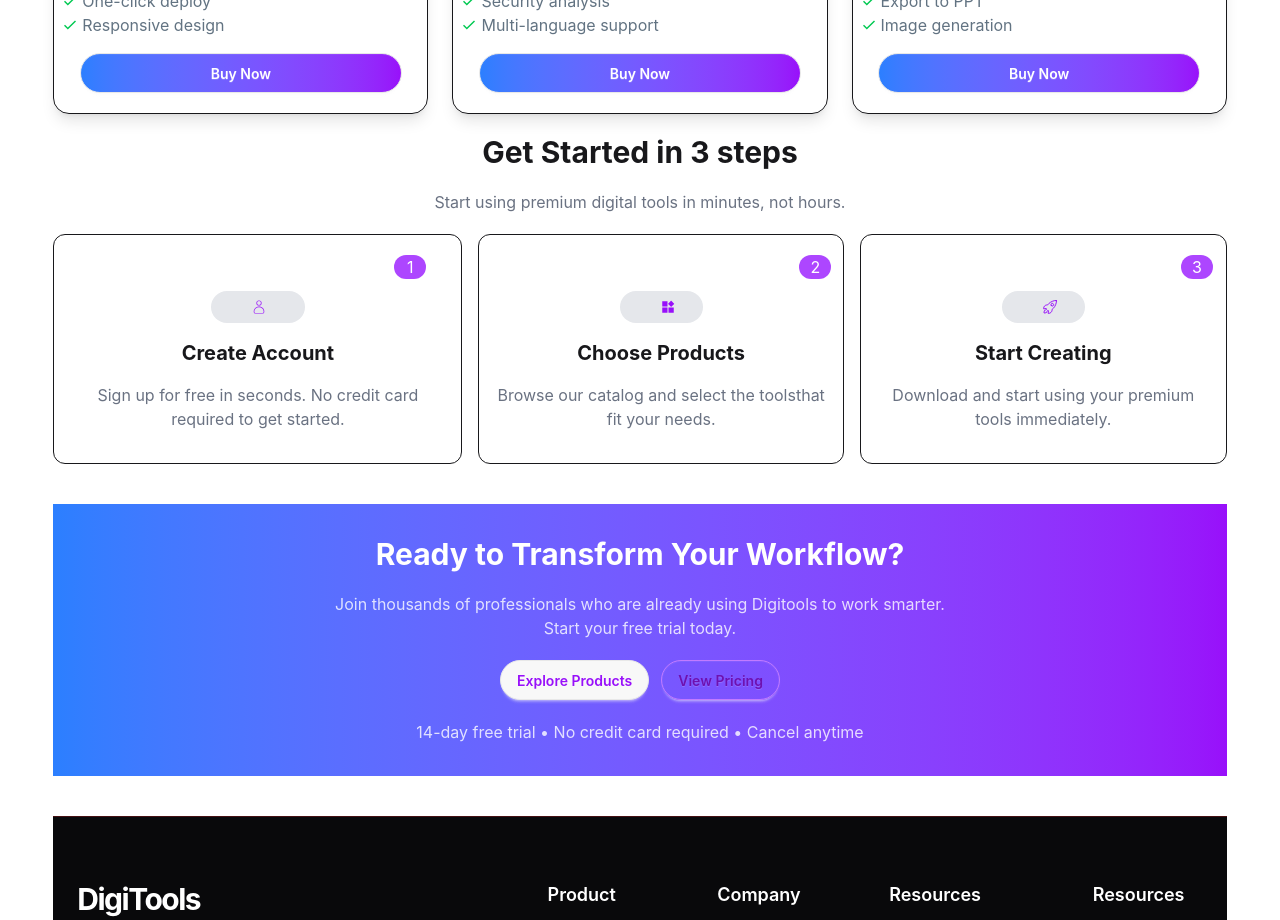
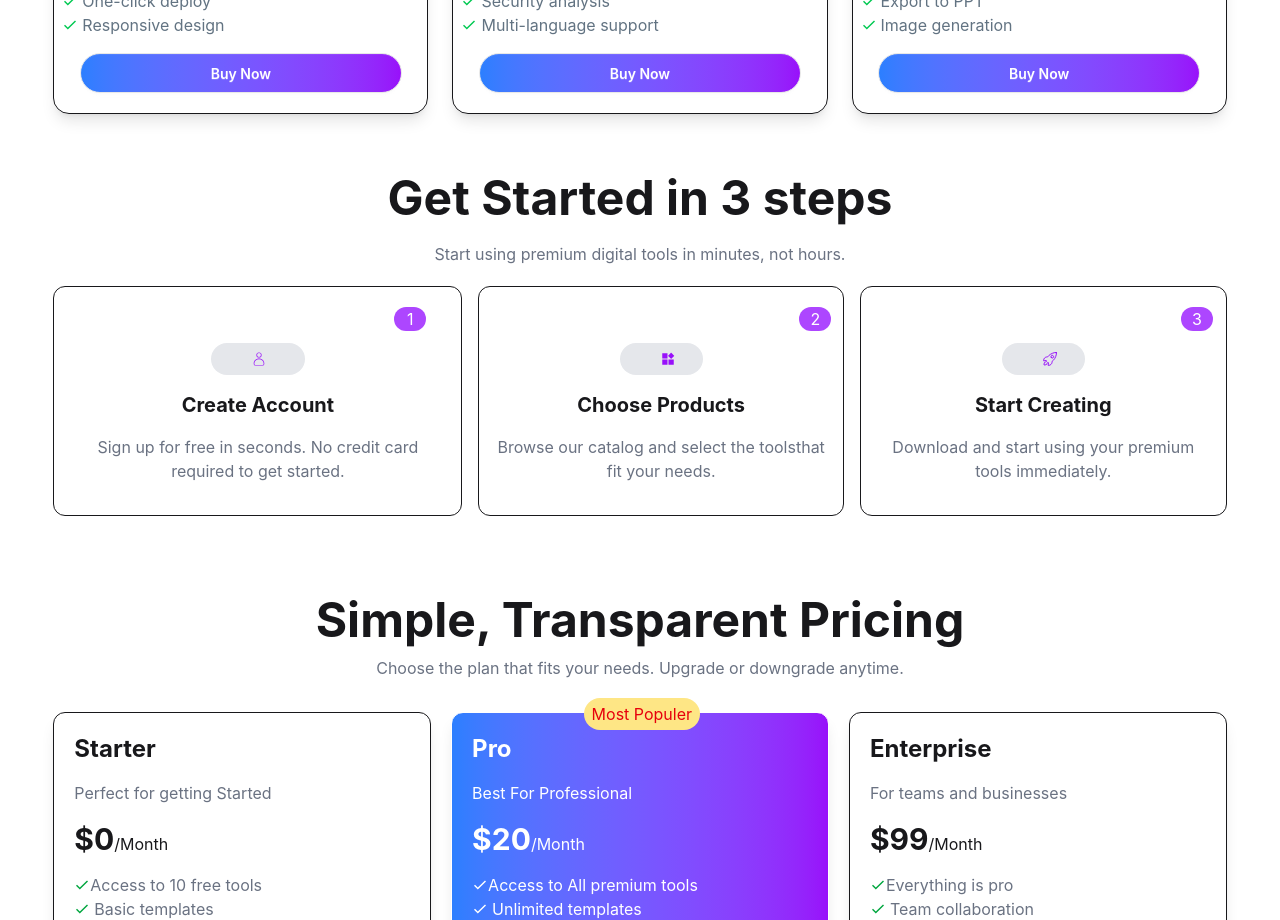
Before and after one commit to Tanvirr0777/assignment-6, a React (Vite) app: page / in a window 1280 px wide. Shown: the part 1880-2800 px from the top of the page. Built offline with nearby package versions, Linux system fonts and the light colour scheme.

Commit message:
price-section

```diff
--- a/src/App.jsx
+++ b/src/App.jsx
@@ -1,3 +1,4 @@
+import { useState } from 'react'
 import './App.css'
 import Banner from './component/Banner/Banner'
 import Footer from './component/Footer/Footer'
@@ -5,23 +6,34 @@ import Homepage from './component/Homepage/Homepage'
 import Navbar from './component/Navbar/Navbar'
 
 
-const getDigiData = async () =>{
+    const getDigiData = async () =>{
       const res = await fetch("/public/loadData.json");
 
       return res.json();
-}
+   }
 
-const digiPromise = getDigiData();
+    const digiPromise = getDigiData();
+
+
 
 
 function App() {
 
+      const [carts,setCarts] = useState([]);
+
   return (
     <div className='w-11/12 mx-auto'>
-          <Navbar />
+
+          <Navbar
+            carts={carts}
+            />
+
           <Banner />
 
-          <Homepage digiPromise={digiPromise} />
+          <Homepage digiPromise={digiPromise}
+                    carts={carts}
+                    setCarts={setCarts}
+           />
 
 
 
--- a/src/component/Homepage/Avlpro.jsx
+++ b/src/component/Homepage/Avlpro.jsx
@@ -1,11 +1,16 @@
 import React from 'react';
 import Caed from './Caed';
+import Workflow from '../Workflow';
+import Step from '../Step';
+import Simple from './Simple';
 
 const Avlpro = ({digitals,carts,setCarts}) => {
 
     return (
 
-              <div className='grid grid-cols-3 gap-6 mt-5'>
+             <>
+
+                 <div className='grid grid-cols-3 gap-6 mt-5'>
                 {
                      digitals.map(digital =>
 
@@ -16,7 +21,18 @@ const Avlpro = ({digitals,carts,setCarts}) => {
                     />
                 )
                 }
+
              </div>
+
+                  <Step />
+
+                  <Simple />
+
+                 <Workflow />
+
+             </>
+
+
 
     );
 };
--- a/src/component/Homepage/DigiItems.jsx
+++ b/src/component/Homepage/DigiItems.jsx
@@ -5,13 +5,11 @@ import Avlpro from './Avlpro';
 
 
 
-const DigiItems = ({digiPromise}) => {
+const DigiItems = ({digiPromise,carts,setCarts}) => {
 
     const digitals = use(digiPromise);
 
     const [select,setSelect] = useState("products");
-
-    const [carts,setCarts] = useState([]);
 
 
     return (
--- a/src/component/Homepage/Homepage.jsx
+++ b/src/component/Homepage/Homepage.jsx
@@ -5,16 +5,17 @@ import Step from '../Step';
 import Workflow from '../Workflow';
 
 
-const Homepage = ({digiPromise}) => {
+const Homepage = ({digiPromise,carts,setCarts}) => {
     return (
-        <div>
+        <div className=''>
             <UserNum />
 
-            <DigiItems digiPromise={digiPromise} />
+            <DigiItems digiPromise={digiPromise}
+                        carts={carts}
+                        setCarts={setCarts}
+            />
 
-            <Step />
 
-            <Workflow />
 
         </div>
     );
--- a/src/component/Homepage/Shopcart.jsx
+++ b/src/component/Homepage/Shopcart.jsx
@@ -15,6 +15,10 @@ const Shopcart = ({carts,setCarts}) => {
                 carts.name != product.name);
 
               setCarts(filterProduct);
+  }
+
+  const procedCart = () => {
+       setCarts([]);
   }
 
     return (
@@ -62,7 +66,8 @@ const Shopcart = ({carts,setCarts}) => {
             </div>
 
 
-            <button className='btn w-[90%] rounded-3xl
+            <button onClick={procedCart}
+             className='btn w-[90%] rounded-3xl
              bg-linear-to-r from-blue-500 to-purple-600 text-white
             '>Proced To Checkout</button>
 
--- /dev/null
+++ b/src/component/Homepage/Simple.jsx
@@ -0,0 +1,101 @@
+import React from 'react';
+import { IoMdCheckmark } from 'react-icons/io';
+
+const Simple = () => {
+    return (
+        <div className='mt-20 mb-10'>
+             <h2 className='text-5xl font-bold text-center mb-3'>Simple, Transparent Pricing</h2>
+             <p className='text-gray-500 text-center'>Choose the plan that fits your needs. Upgrade or downgrade anytime.</p>
+
+             <div className='mt-8  grid grid-cols-1 gap-5 md:grid-cols-3'>
+
+                   <div className='border shadow-lg p-5 space-y-4 rounded-xl text-center'>
+                       <h2 className='text-2xl font-bold text-left'>Starter</h2>
+                       <p className='text-gray-500 text-left'>Perfect for getting Started</p>
+
+                       <h1 className='text-left'><span className='text-3xl font-bold'>$0</span>/Month</h1>
+
+                        <ul className='text-gray-500'>
+                            <li className='flex items-center'>
+                                <IoMdCheckmark className='text-green-600' /> Access to 10 free tools </li>
+                            <li className='flex items-center gap-1'>
+                                <IoMdCheckmark className='text-green-600'/> Basic templates</li>
+                            <li className='flex items-center gap-1'>
+                                <IoMdCheckmark className='text-green-600' /> Community support</li>
+                            <li className='flex items-center gap-1'>
+                                <IoMdCheckmark className='text-green-600'/> 1 project per month</li>
+                        </ul>
+
+                        <button className='btn rounded-2xl bg-linear-to-r from-blue-500
+                         to-purple-600 text-white w-[85%] mt-11 px-3
+                        '>
+                            Get Started Free</button>
+
+                   </div>
+
+                   <div className='border shadow-lg p-5 space-y-4 rounded-xl
+                        bg-linear-to-r from-blue-500 to-purple-600 text-white
+                        text-center relative '>
+                    <div className='absolute -top-[4%] left-[40%]
+                     bg-amber-200 rounded-3xl px-2 py-1 text-red-600 md:left-[35%]'>Most Populer</div>
+                       <h2 className='text-2xl font-bold text-left'>Pro</h2>
+                       <p className='text-white text-left'>Best For Professional</p>
+
+                       <h1 className='text-left'><span className='text-3xl font-bold'>$20</span>/Month</h1>
+
+                        <ul className='text-white'>
+                            <li className='flex items-center'>
+                                <IoMdCheckmark className='text-white' /> Access to All premium tools </li>
+                            <li className='flex items-center gap-1'>
+                                <IoMdCheckmark className='text-white'/> Unlimited templates</li>
+                            <li className='flex items-center gap-1'>
+                                <IoMdCheckmark className='text-white' /> Priority support</li>
+                            <li className='flex items-center gap-1'>
+                                <IoMdCheckmark className='text-white'/> Unlimited project</li>
+                            <li className='flex items-center gap-1'>
+                                <IoMdCheckmark className='text-white'/> UCloud sync</li>
+                            <li className='flex items-center gap-1'>
+                                <IoMdCheckmark className='text-white'/> Advance analytics</li>
+                        </ul>
+
+                        <button className='btn rounded-2xl bg-white text-purple-600 px-3 w-[80%]
+                         mx-auto '>
+                            Start Pro Trial</button>
+
+                   </div>
+
+                   <div className='border shadow-lg p-5 space-y-4 rounded-xl text-center'>
+                       <h2 className='text-2xl font-bold text-left'>Enterprise</h2>
+                       <p className='text-gray-500 text-left'>For teams and businesses</p>
+
+                       <h1 className='text-left'><span className='text-3xl font-bold'>$99</span>/Month</h1>
+
+                        <ul className='text-gray-500'>
+                            <li className='flex items-center'>
+                                <IoMdCheckmark className='text-green-600' /> Everything is pro </li>
+                            <li className='flex items-center gap-1'>
+                                <IoMdCheckmark className='text-green-600'/> Team collaboration</li>
+                            <li className='flex items-center gap-1'>
+                                <IoMdCheckmark className='text-green-600' /> Custom integration</li>
+                            <li className='flex items-center gap-1'>
+                                <IoMdCheckmark className='text-green-600'/> Deadicated support</li>
+                            <li className='flex items-center gap-1'>
+                                <IoMdCheckmark className='text-green-600'/> SLA gurante</li>
+                            <li className='flex items-center gap-1'>
+                                <IoMdCheckmark className='text-green-600'/> Custom branding</li>
+                        </ul>
+
+                        <button className='btn rounded-2xl bg-linear-to-r from-blue-500
+                         to-purple-600 text-white w-[85%] px-3
+                        '>
+                            Contact Sales</button>
+
+                   </div>
+
+             </div>
+
+        </div>
+    );
+};
+
+export default Simple;
--- a/src/component/Navbar/Navbar.jsx
+++ b/src/component/Navbar/Navbar.jsx
@@ -1,8 +1,12 @@
 import React from 'react';
+import Shopcart from '../Homepage/Shopcart';
 
-const Navbar = () => {
+
+const Navbar = ({carts}) => {
+
+
     return (
-        <div>
+        <div className='sticky top-0 bg-white'>
                <div className="navbar mb-5">
       <div className="navbar-start">
         <div className="flex items-center gap-1 font-bold text-xl">
@@ -32,8 +36,14 @@ const Navbar = () => {
       </div>
       <div className="navbar-end flex gap-5">
 
-         <div>
-             <img src="/src/assets/shopping-cart.png" alt="shopping_cart" />
+         <div className='relative'>
+             <img className='w-6' src="/src/assets/shopping-cart.png" alt="shopping_cart" />
+
+             <div className='bg-red-500 text-white rounded-full w-6
+                             absolute -top-4 left-3
+                 '>
+                 <p className='text-center'>{carts.length}</p>
+             </div>
          </div>
 
           <div>Login</div>
--- a/src/component/Step.jsx
+++ b/src/component/Step.jsx
@@ -5,8 +5,8 @@ import { IoRocketOutline } from 'react-icons/io5';
 
 const Step = () => {
     return (
-        <div className='my-7 text-center space-y-5 mt-5'>
-               <h1 className='text-3xl font-bold'>Get Started in 3 steps</h1>
+        <div className='my-7 text-center space-y-5 mt-15'>
+               <h1 className='text-5xl font-bold'>Get Started in 3 steps</h1>
 
                <p className='text-gray-500'>Start using premium digital tools in minutes, not hours.</p>
 
```
